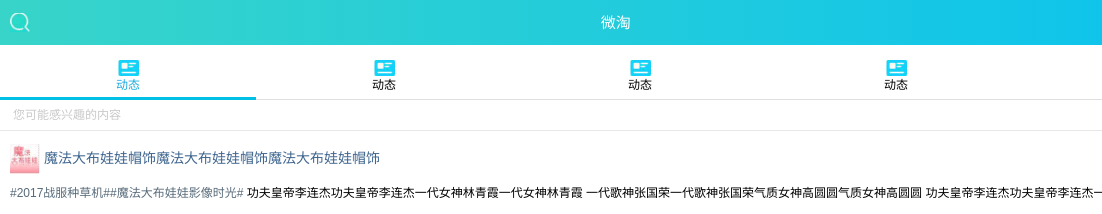
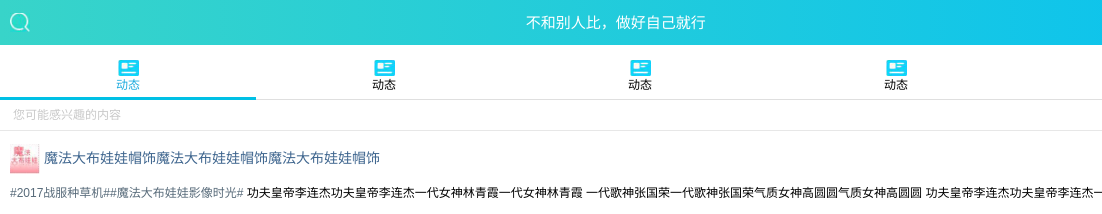
Before and after one commit to supersning/guaiwoxia, a plain HTML site: page 微淘/index.html in a window 1280 px wide. Shown: the top 214 px of the page, 0-1102 px from the left. Drawn offline with Linux system fonts and the light colour scheme.

Commit message:
修改index.html

```diff
--- a/微淘/index.html
+++ b/微淘/index.html
@@ -15,7 +15,7 @@
 				<div class="left">
 					<img src="img/未标题-1.png"/>
 				</div>
-				<div class="center">微淘</div>
+				<div class="center">不和别人比，做好自己就行</div>
 				<div class="right">
 					<img src="img/未标题-2.png"/>
 					<img src="img/未标题-3.png"/>
```
